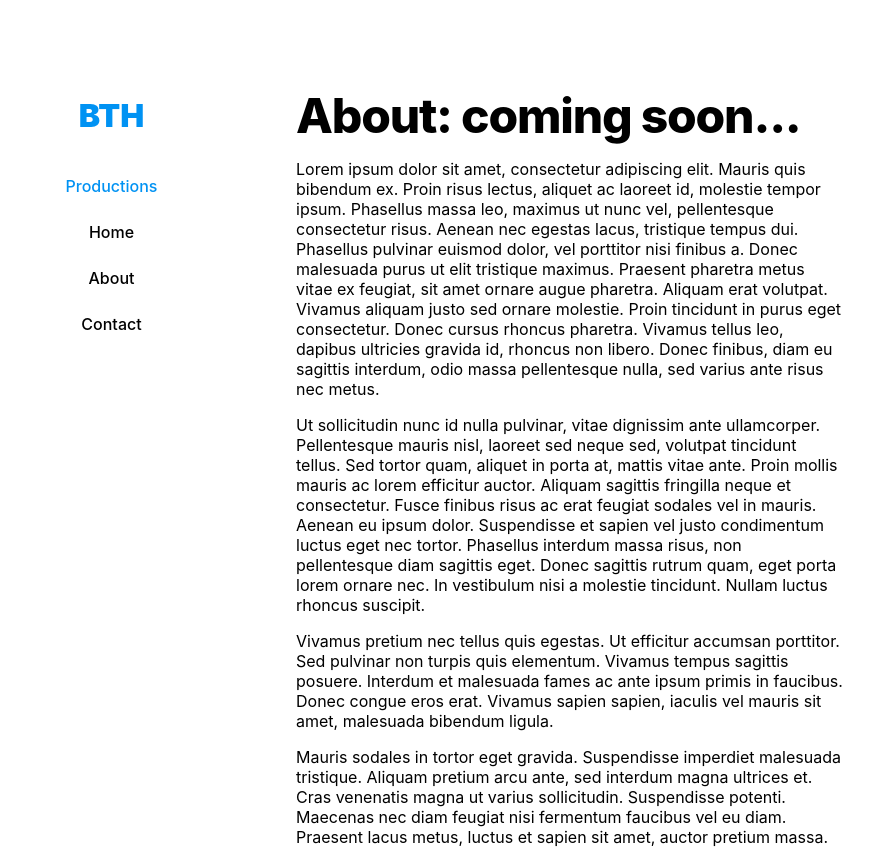
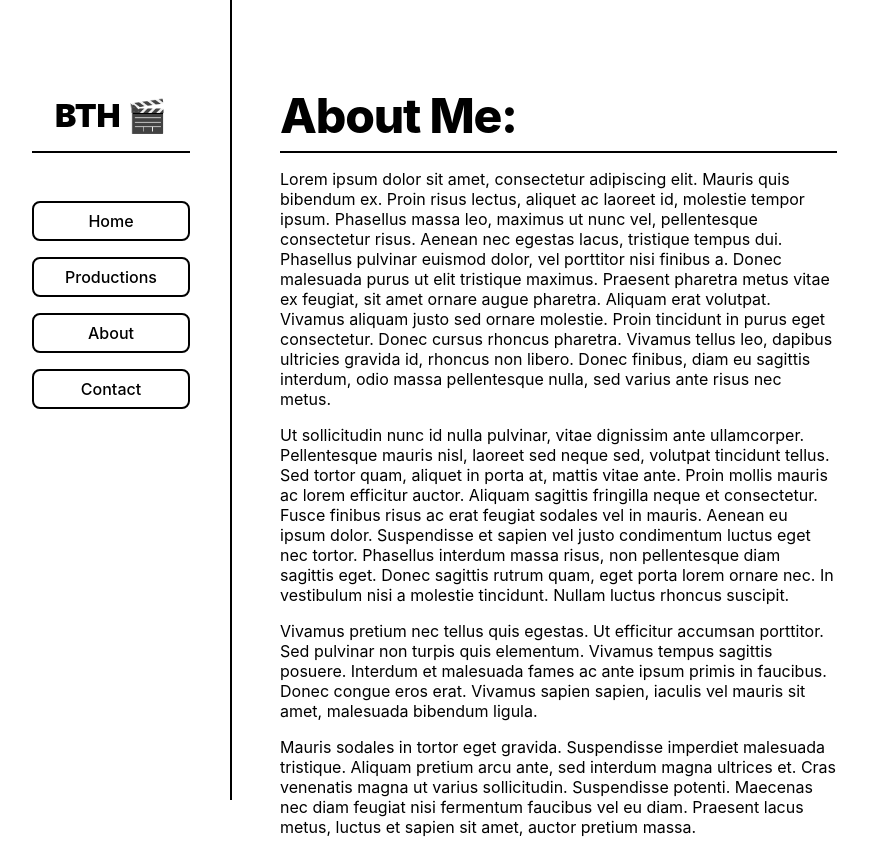
Before and after one commit to matt-wigg/between-the-heights-productions, a Next.js app: page /about in a window 1280 px wide. Shown: the top 849 px of the page, without its empty margins (8-880 px from the left). Built offline with nearby package versions, Linux system fonts and the light colour scheme.

Commit message:
updates navigation for dark and light themes and sets base page templates

```diff
--- a/app/(_layout)/globals.css
+++ b/app/(_layout)/globals.css
@@ -4,6 +4,9 @@ body {
   margin: 0;
   font-family: -apple-system, BlinkMacSystemFont, Segoe UI, Roboto, Oxygen,
     Ubuntu, Cantarell, Fira Sans, Droid Sans, Helvetica Neue, sans-serif;
+}
+hr {
+  border: 1px solid black;
 }
 h1 {
   margin: 0;
@@ -48,42 +51,40 @@ ul {
 }
 li {
   padding: 0.5rem;
-  border: #ffffff 1px solid;
+  border: black 2px solid;
   background-color: transparent;
   border-radius: 0.5rem;
-  margin-bottom: 0.5rem;
+  margin-bottom: 1rem;
   font-weight: 500;
 }
 li:hover {
-  /* background-color: #ffffff; */
+  color: black;
+  border: #e5e5e5 2px solid;
+  background-color: #e5e5e5;
+}
+/* li[data-name='Productions'] {
   color: #0092f3;
-  border: #ffffff 1px solid;
-  background-color: #ffffff;
-}
-li[data-name='Productions'] {
-  color: #0092f3;
-  border: #ffffff 1px solid;
+  border: black 2px solid;
   background-color: transparent;
   border-radius: 0.5rem;
 }
+*/
 li[data-name='Productions']:hover {
-  color: #ffffff;
+  color: #e5e5e5;
   background-color: #0092f3;
-  border: #0092f3 1px solid;
+  border: #0092f3 2px solid;
 }
 /* sidebar */
 nav {
   display: flex;
   flex-direction: column;
   text-align: center;
-  padding: 0 1.5rem;
-  border-bottom: 1px solid #ffffff;
+  padding: 0 2.5rem;
+  border-bottom: 2px solid black;
 }
 header {
-  color: #0092f3;
   font-weight: 900;
   font-size: 2rem;
-  padding-bottom: 1rem;
 }
 /* desktop */
 @media only screen and (min-width: 600px) {
@@ -94,14 +95,13 @@ header {
     height: 100vh;
     padding-top: 3rem;
     width: 15rem;
-    border-right: 0.01rem solid #ffffff;
+    border-right: 2px solid black;
     border-bottom: 0;
   }
   section {
     width: 60%;
   }
   header {
-    color: #0092f3;
     font-weight: 900;
     font-size: 2rem;
     padding-top: 3rem;
@@ -114,11 +114,14 @@ header {
     color-scheme: dark;
   }
   body {
-    color: white;
-    background: black;
+    color: #e5e5e5;
+    background: #111010;
+  }
+  hr {
+    border: 1px solid #e5e5e5;
   }
   h1 {
-    background: linear-gradient(180deg, #ffffff 0%, #aaaaaa 100%);
+    background: linear-gradient(180deg, #e5e5e5 0%, #aaaaaa 100%);
     -webkit-background-clip: text;
     -webkit-text-fill-color: transparent;
     background-clip: text;
@@ -129,7 +132,27 @@ header {
     -webkit-text-fill-color: transparent;
     background-clip: text;
   }
+  header {
+    color: #e5e5e5;
+  }
+  li {
+    border: #e5e5e5 2px solid;
+  }
+  /* li[data-name='Productions'] {
+    border: #e5e5e5 2px solid;
+  } */
+  nav {
+    border-bottom: 2px solid #e5e5e5;
+  }
 }
+
+@media only screen and (min-width: 600px) and (prefers-color-scheme: dark) {
+  nav {
+    border-right: 2px solid #e5e5e5;
+    border-bottom: 0;
+  }
+}
+
 /* temp video */
 video {
   position: absolute;
@@ -140,7 +163,7 @@ video {
   height: 100% !important;
   opacity: 15%;
   z-index: -1;
-  opacity: 60%;
+  opacity: 90%;
   animation-name: fadeInOpacity;
   animation-iteration-count: 1;
   animation-timing-function: ease-in;
--- a/app/(_layout)/layout.module.css
+++ b/app/(_layout)/layout.module.css
@@ -15,7 +15,7 @@
 @media only screen and (min-width: 600px) {
   .container {
     padding: 0 4rem;
-    margin-left: 15rem;
+    margin-left: 14rem;
     padding-top: 4rem;
   }
   .main {
--- a/app/(_layout)/nav.tsx
+++ b/app/(_layout)/nav.tsx
@@ -5,8 +5,10 @@ export default function Nav() {
   return (
     <nav>
       <header>
-        <a href='/'>BTH</a>
+        BTH 🎬
+        <hr />
       </header>
+
       <ul>
         {
           // Loop through navData and create a list item for each navItem
--- a/app/(info)/about/page.module.css
+++ b/app/(info)/about/page.module.css
@@ -104,7 +104,7 @@
 
 @media (prefers-color-scheme: dark) {
   .title {
-    background: linear-gradient(180deg, #ffffff 0%, #aaaaaa 100%);
+    background: linear-gradient(180deg, #e5e5e5 0%, #aaaaaa 100%);
     -webkit-background-clip: text;
     -webkit-text-fill-color: transparent;
     background-clip: text;
--- a/app/(info)/about/page.tsx
+++ b/app/(info)/about/page.tsx
@@ -1,7 +1,8 @@
 export default function About() {
   return (
     <section>
-      <h1>About: coming soon...</h1>
+      <h1>About Me:</h1>
+      <hr />
       <p>
         Lorem ipsum dolor sit amet, consectetur adipiscing elit. Mauris quis
         bibendum ex. Proin risus lectus, aliquet ac laoreet id, molestie tempor
--- a/app/(info)/contact/page.module.css
+++ b/app/(info)/contact/page.module.css
@@ -104,7 +104,7 @@
 
 @media (prefers-color-scheme: dark) {
   .title {
-    background: linear-gradient(180deg, #ffffff 0%, #aaaaaa 100%);
+    background: linear-gradient(180deg, #e5e5e5 0%, #aaaaaa 100%);
     -webkit-background-clip: text;
     -webkit-text-fill-color: transparent;
     background-clip: text;
--- a/app/(info)/contact/page.tsx
+++ b/app/(info)/contact/page.tsx
@@ -1,7 +1,8 @@
 export default function Contact() {
   return (
     <section>
-      <h1>Contact: coming soon...</h1>
+      <h1>Contact Me:</h1>
+      <hr />
       <p>
         Lorem ipsum dolor sit amet, consectetur adipiscing elit. Mauris quis
         bibendum ex. Proin risus lectus, aliquet ac laoreet id, molestie tempor
--- a/app/(work)/productions/page.module.css
+++ b/app/(work)/productions/page.module.css
@@ -104,7 +104,7 @@
 
 @media (prefers-color-scheme: dark) {
   .title {
-    background: linear-gradient(180deg, #ffffff 0%, #aaaaaa 100%);
+    background: linear-gradient(180deg, #e5e5e5 0%, #aaaaaa 100%);
     -webkit-background-clip: text;
     -webkit-text-fill-color: transparent;
     background-clip: text;
--- a/app/page.module.css
+++ b/app/page.module.css
@@ -120,7 +120,7 @@
 
 @media (prefers-color-scheme: dark) {
   .title {
-    background: linear-gradient(180deg, #ffffff 0%, #aaaaaa 100%);
+    background: linear-gradient(180deg, #e5e5e5 0%, #aaaaaa 100%);
     -webkit-background-clip: text;
     -webkit-text-fill-color: transparent;
     background-clip: text;
--- a/app/page.tsx
+++ b/app/page.tsx
@@ -2,12 +2,12 @@ export default function Home() {
   return (
     <section>
       <h1>
-        Welcome to <br />
         <a href='/'>
           Between The Heights <br />{' '}
         </a>
         Productions
       </h1>
+      <hr />
       <p>
         Lorem ipsum dolor sit amet, consectetur adipiscing elit. Mauris quis
         bibendum ex. Proin risus lectus, aliquet ac laoreet id, molestie tempor
--- a/assets/navData.tsx
+++ b/assets/navData.tsx
@@ -2,13 +2,13 @@ export const navData = {
   navItems: [
     {
       id: 0,
-      label: 'Productions',
-      url: '/productions',
+      label: 'Home',
+      url: '/',
     },
     {
       id: 1,
-      label: 'Home',
-      url: '/',
+      label: 'Productions',
+      url: '/productions',
     },
     {
       id: 2,
```
Also changed, not shown: app/(work)/productions/page.tsx (+10 -4 lines).
